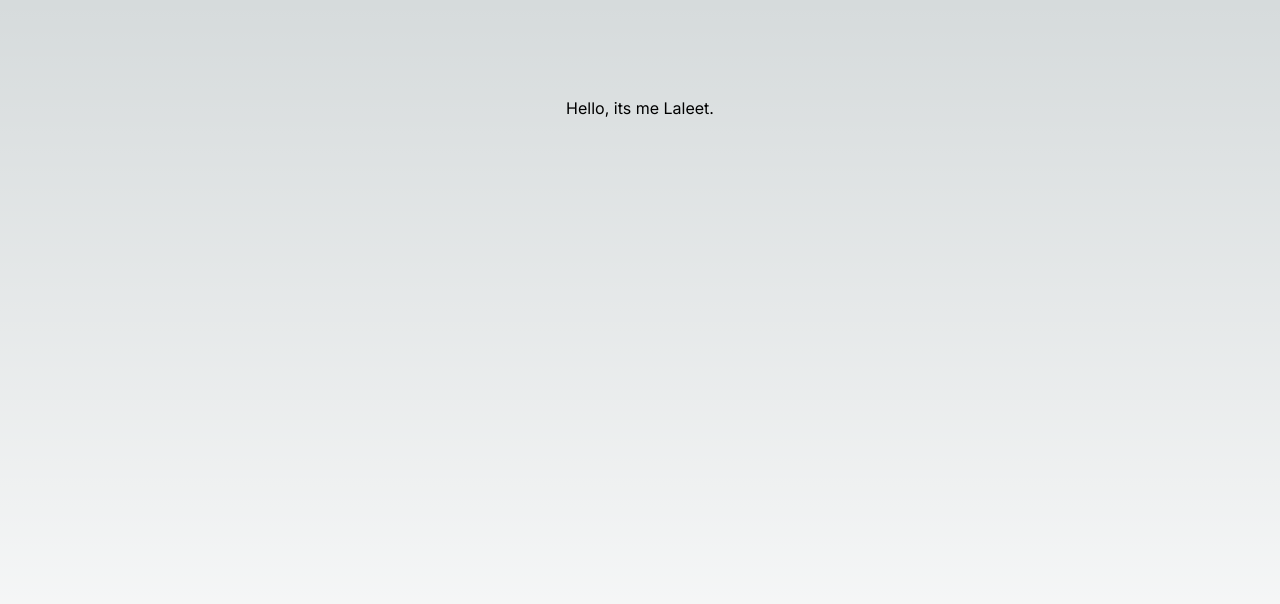
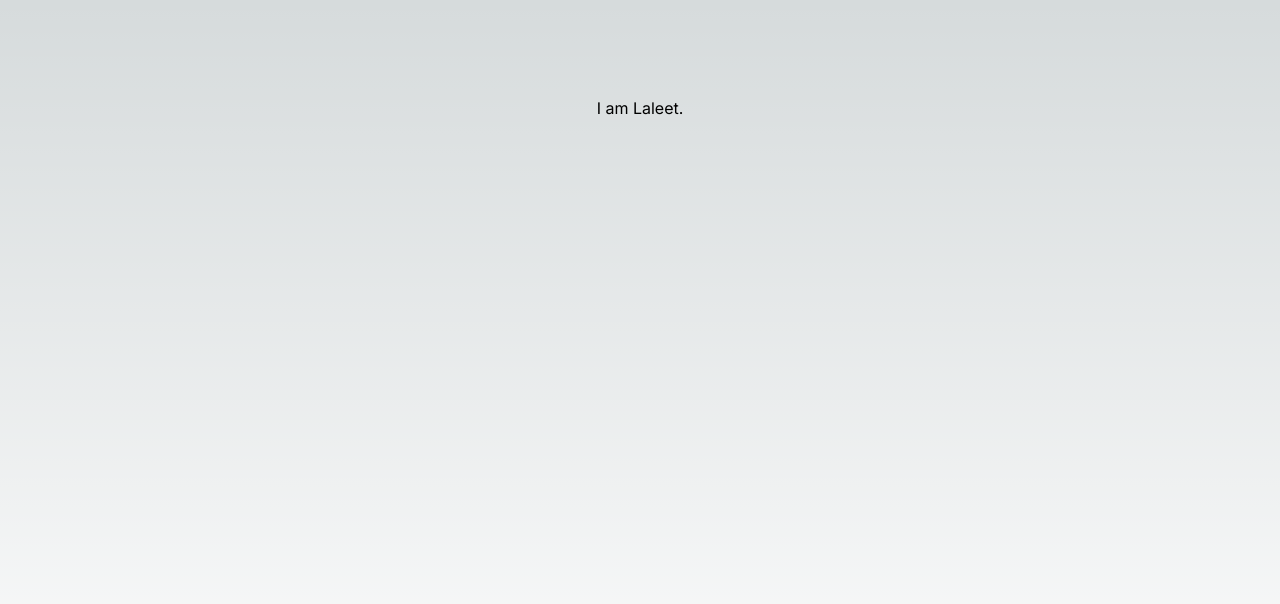
Before and after one commit to laleet008/lalit-portfolio, a Next.js app: page / in a window 1280 px wide. Shown: the top 604 px of the page. Built offline with nearby package versions, Linux system fonts and the light colour scheme.

Commit message:
changed pages

```diff
--- a/app/page.tsx
+++ b/app/page.tsx
@@ -3,7 +3,7 @@ import Image from "next/image";
 export default function Home() {
   return (
     <main className="flex min-h-screen flex-col items-center justify-between p-24">
-      <h1>Hello, its me Laleet.</h1>
+      <h1>I am Laleet.</h1>
     </main>
   );
 }
```
